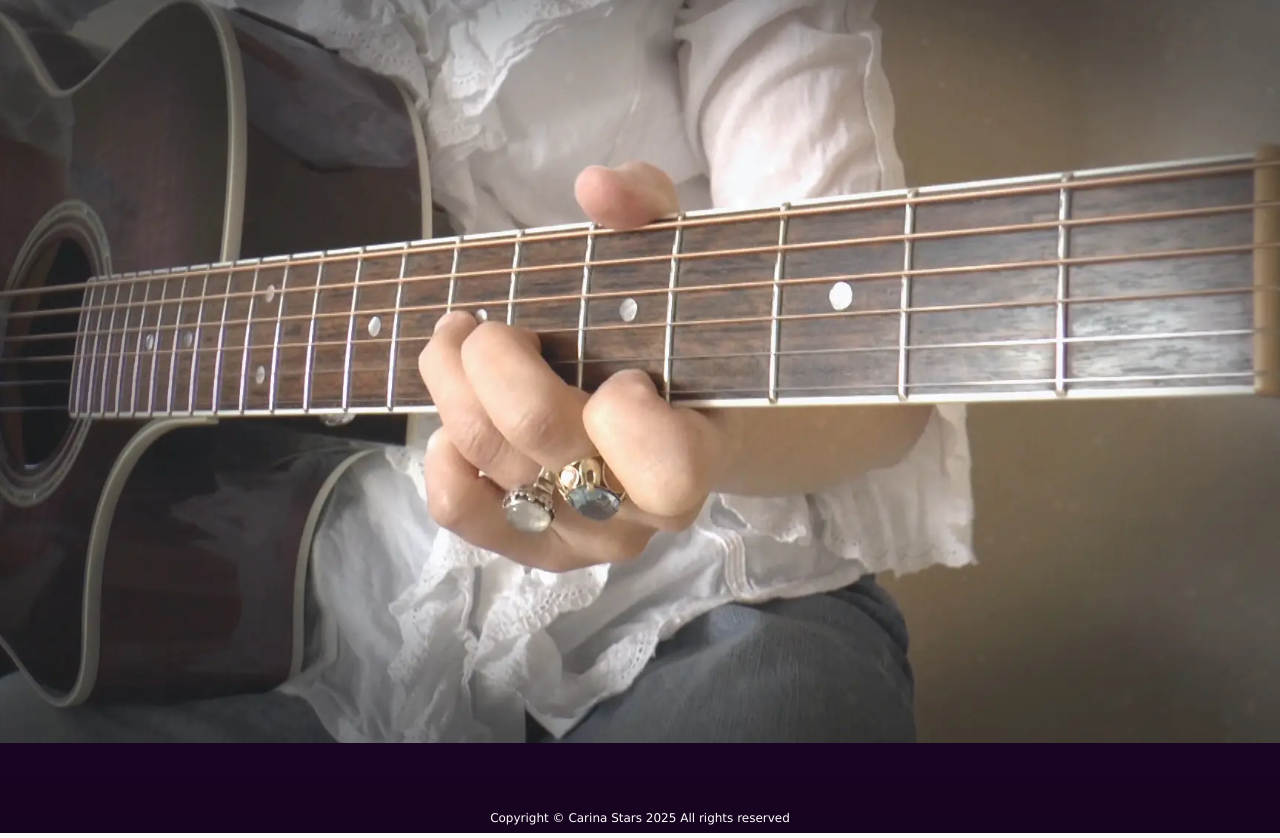
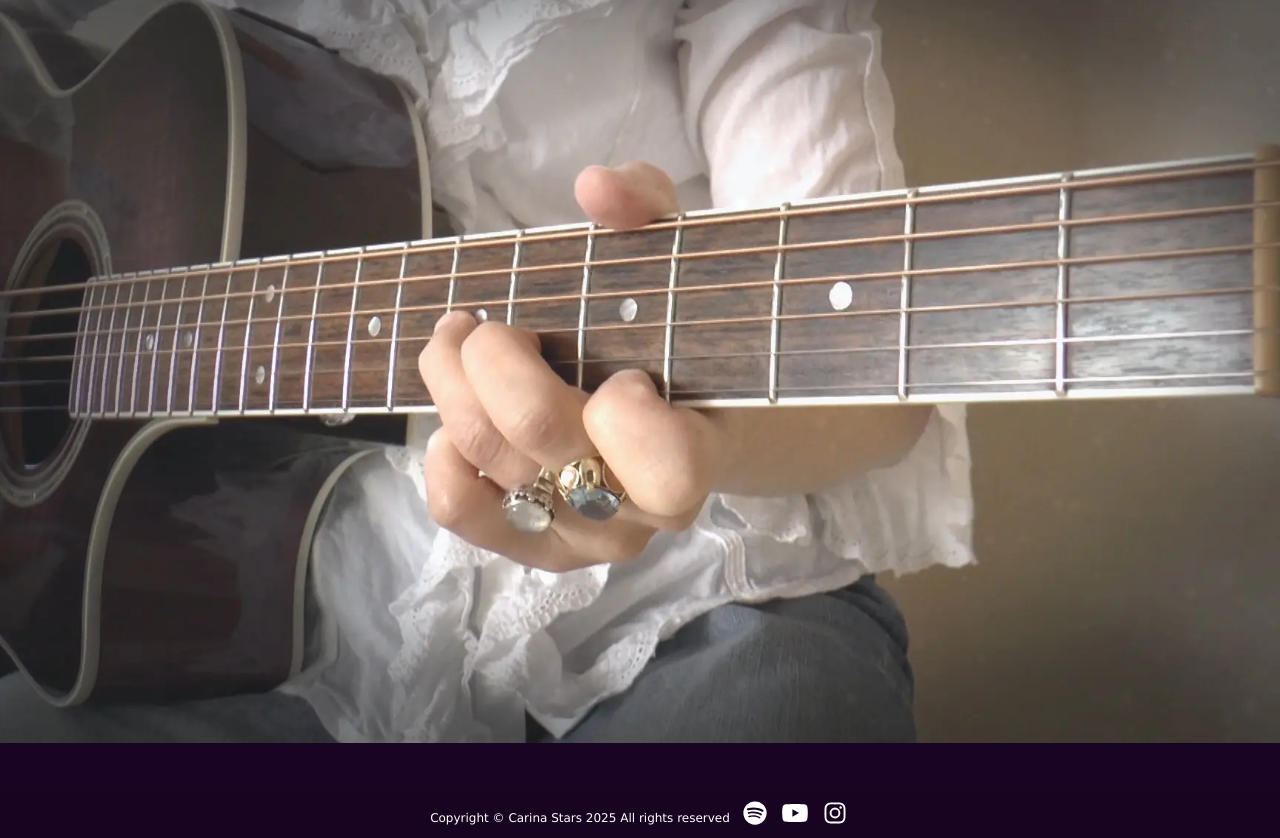
Before and after one commit to Carinalak/carinastars, a React (Vite) app: page / in a window 1280 px wide. Shown: the part 890-1728 px from the top of the page. Built offline with nearby package versions, Linux system fonts and the light colour scheme; a web font is replaced by a local one.

Commit message:
Add social icons from react

```diff
--- a/package.json
+++ b/package.json
@@ -10,6 +10,9 @@
     "preview": "vite preview"
   },
   "dependencies": {
+    "@fortawesome/free-brands-svg-icons": "^7.1.0",
+    "@fortawesome/free-solid-svg-icons": "^7.1.0",
+    "@fortawesome/react-fontawesome": "^3.1.0",
     "react": "^19.1.1",
     "react-dom": "^19.1.1",
     "react-router-dom": "^7.9.4",
--- a/src/components/Footer.tsx
+++ b/src/components/Footer.tsx
@@ -1,24 +1,21 @@
 import styled from "styled-components";
 import { BREAKPOINT_BIGGER_DESKTOP, WHITE } from "./styled/Variables";
-
-//import { FontAwesomeIcon } from '@fortawesome/react-fontawesome';
-//import { faSpotify } from '@fortawesome/free-brands-svg-icons';
-//import { faSquareInstagram } from '@fortawesome/free-brands-svg-icons';
-//import { faSquareYoutube } from '@fortawesome/free-brands-svg-icons';
-//import { FooterTextWhite, StyledLinkHalloween } from "./styled/Fonts";
+import { faInstagram, faSpotify, faYoutube } from "@fortawesome/free-brands-svg-icons";
+import { FontAwesomeIcon } from "@fortawesome/react-fontawesome";
 
 const FooterContainer = styled.footer`
 background-color: transparent;
 text-align: center;
 margin-top: auto; /* Flyttar footern längst ner */
 margin-bottom: 0 !important;
+padding-bottom: 5px;
 max-width: 100%;
 height: 30px;
 display: flex;
 flex-direction: row;
 align-items: center;
 justify-content: center;
-gap: 40px;
+gap: 10px;
 color: ${WHITE};
 font-family: Verdana, Geneva, Tahoma, sans-serif;
 font-size: 12px;
@@ -27,47 +24,18 @@ font-size: 12px;
     height: 100px;
   }
 `;
-/*
-const ResponsiveIcon = styled(FontAwesomeIcon)`
-  color: ${WHITE};
-  font-size: 32px;
-
-  @media (min-width: ${BREAKPOINT_TABLET}) {
-    font-size: 35px;
-  }
-
-  @media (min-width: ${BREAKPOINT_DESKTOP}) {
-        font-size: 40px;
-      }
-
-  @media screen and (min-width: ${BREAKPOINT_BIGGER_DESKTOP}) {
-    font-size: 60px;
-    gap: 60px;
-    margin-left: 20px;
-    margin-right: 20px;
-  }
-`;*/
 
 export const Footer = () => {
 
 return (
   <FooterContainer>
     <div>Copyright &copy; Carina Stars 2025 All rights reserved</div>
-  {/**
-    <FooterTextWhite>&copy; Carina Stars 2025 - <StyledLinkHalloween to="/webmaster"> Webmaster </StyledLinkHalloween></FooterTextWhite>
-    <SocialMediaWrapper>
-      <a href="https://www.youtube.com/c/LPSTuwa" target="_blank" rel="noopener noreferrer">
-        <ResponsiveIcon icon={faSquareYoutube} />
-      </a>
-
-      <a href="https://www.instagram.com/tuvasundgren/" target="_blank" rel="noopener noreferrer">
-        <ResponsiveIcon icon={faSquareInstagram} />
-      </a>
-
-      <a href="https://open.spotify.com/artist/2zdnWVvx5WeaD3vctR5DnO" target="_blank" rel="noopener noreferrer">
-        <ResponsiveIcon icon={faSpotify} />
-      </a>
-    </SocialMediaWrapper>*/}
+    <div style={{ display: "flex", gap: "10px", color: "white", fontSize: "24px", paddingBottom: "8px" }}>
+      <a href="https://open.spotify.com/artist/55qk3HvZGmJNg98ChI6MdJ" target="_blank" rel="noopener noreferrer"><FontAwesomeIcon icon={faSpotify} /></a>
+      <a href="https://www.youtube.com/@carinastars1/videos?view=0&sort=dd&shelf_id=1" target="_blank" rel="noopener noreferrer"><FontAwesomeIcon icon={faYoutube} /></a>
+      <a href="https://www.instagram.com/carinastars/" target="_blank" rel="noopener noreferrer"><FontAwesomeIcon icon={faInstagram} /></a>
+      {/*<a href="https://www.tiktok.com/search?q=carina%20stars&t=1761372933835" target="_blank" rel="noopener noreferrer"><FontAwesomeIcon icon={faTiktok} /></a>*/}
+    </div>
   </FooterContainer>
 );
 }
```
Also changed, not shown: 1 other file (tests, documents, lock files or other folders).
